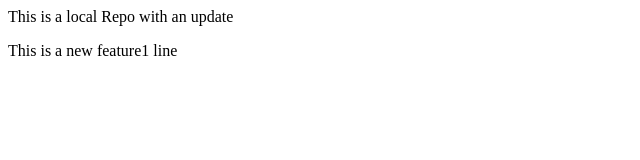
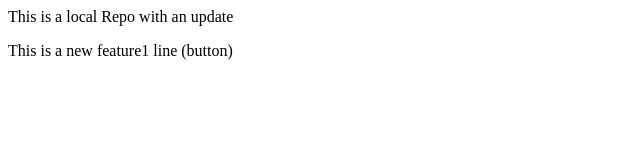
Before and after one commit to Yogesh-Git-hub/LocalRepo, a plain HTML site: page index.html in a window 1280 px wide. Shown: the full height of the page, 0-640 px from the left. Drawn offline with Linux system fonts and the light colour scheme.

```diff
--- a/index.html
+++ b/index.html
@@ -1,2 +1,2 @@
 <p>This is a local Repo with an update</p>
-<p>This is a new feature1 line</p>
+<p>This is a new feature1 line (button)</p>
```
